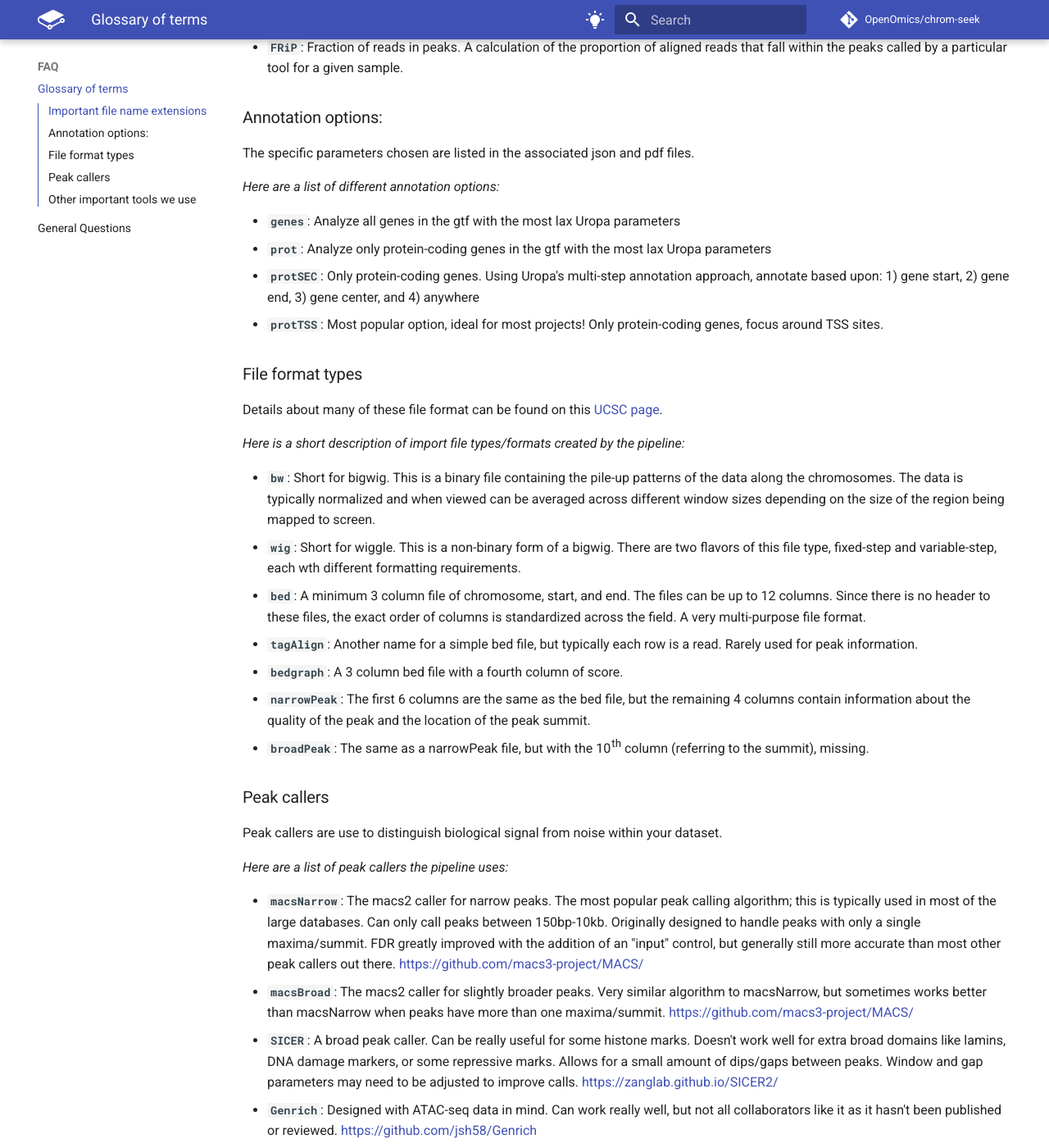
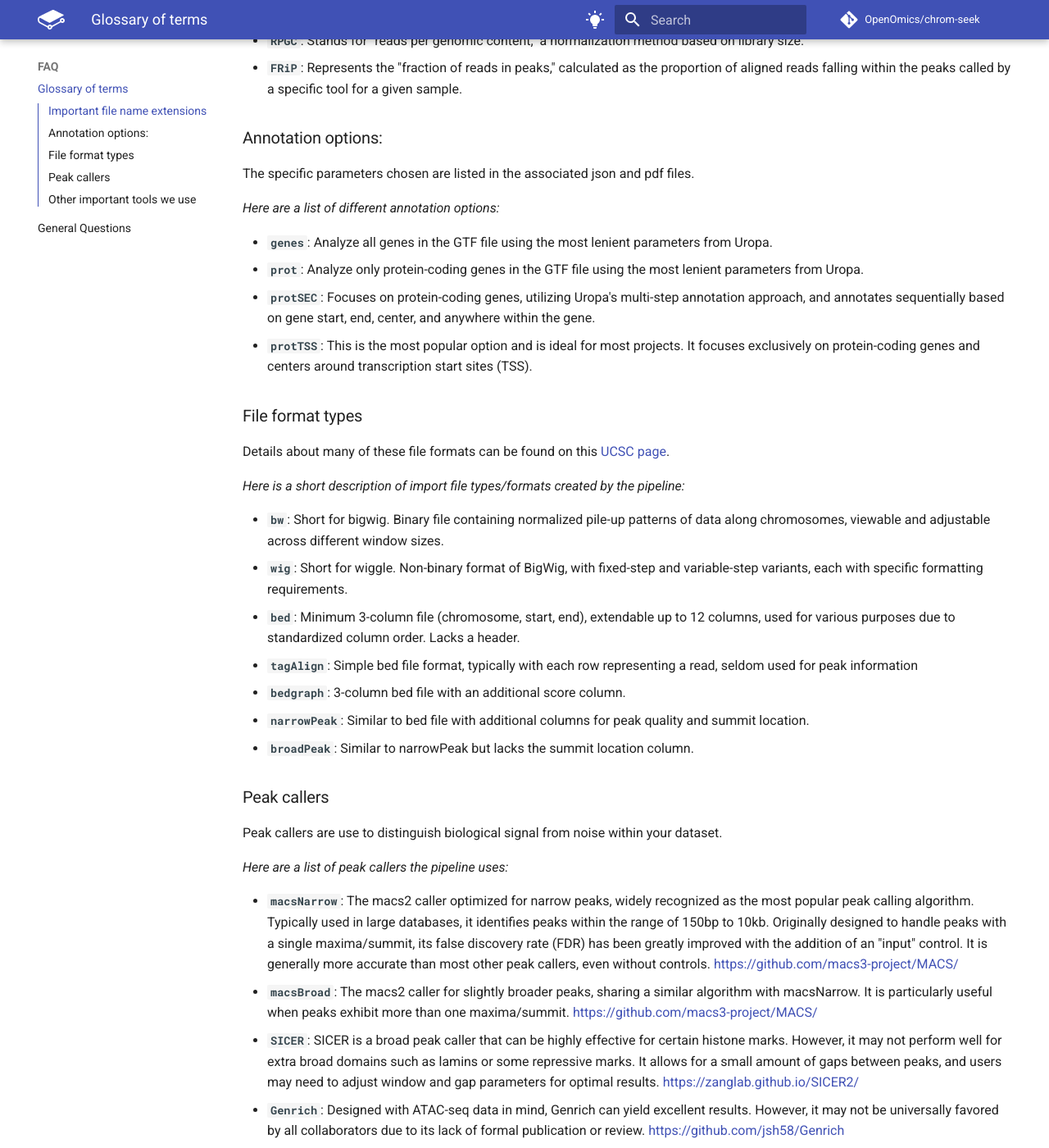
Before and after one commit to OpenOmics/chrom-seek, an MkDocs documentation site: the page built from docs/faq/glossary.md, in a window 1280 px wide and 1400 px high, scrolled down 549 px. Shown: the whole window at 82% size. Built offline with MkDocs 1.6.1 and Material for MkDocs 9.7.7, drawn with Linux system fonts in a browser that asks for light colours; comment, search, counter and statistics services are not loaded; the version menu is left out; some of the changed text lies outside the part shown.

Commit message:
Adding an updated glossary for the FAQ

```diff
--- a/docs/faq/glossary.md
+++ b/docs/faq/glossary.md
@@ -2,15 +2,15 @@
 
 ### Important file name extensions
 
- The pipeline generate a lot of output files! Many intermediate output files have a unique name or extension to denote a special meaning. In a pipeline output directory, you may see one or many files contain the same base prefix but a different set of extensions, e.g.: `sorted`, `Q5`, or `Q5DD`.
+ The pipeline generates a lot of output files! Many intermediate output files have a unique name or extension to denote a special meaning. In a pipeline output directory, you may see one or many files contain the same base prefix but a different set of extensions, e.g.: `sorted`, `Q5`, or `Q5DD`.
 
 _What do each of these file extension(s) mean?_
 
-  - **`sorted`**: The data has been sorted, but has not been filtered in any way. Note: blacklisted reads are filtered before alignment.
-  - **`Q5`**: Reads with a mapping quality below 5 have been filtered.
-  - **`Q5DD`**: Low mapping filter and deduplication (removal of PCR duplicates). For paired-end data, this means no fragments with the same exact start and end position occur more than once. For single-end data, we use a negative binomial distribution cutoff filter created by MACS.
-  - **`RPGC`**: Reads per genomic content, a method for normalizing to library size.
-  - **`FRiP`**: Fraction of reads in peaks. A calculation of the proportion of aligned reads that fall within the peaks called by a particular tool for a given sample.
+  - **`sorted`**: Indicates that the data has been sorted, but no further filtering has been applied. Note: blacklisted reads are filtered before alignment.
+  - **`Q5`**: Denotes that reads with a mapping quality below 5 have been filtered out.
+  - **`Q5DD`**: Indicates both low mapping quality filtering and deduplication (removal of PCR duplicates). For paired-end data, this means that no fragments with the same exact start and end position occur more than once. For single-end data, a negative binomial distribution cutoff filter created by MACS is used.
+  - **`RPGC`**: Stands for "reads per genomic content," a normalization method based on library size.
+  - **`FRiP`**: Represents the "fraction of reads in peaks," calculated as the proportion of aligned reads falling within the peaks called by a specific tool for a given sample.
 
 ### Annotation options:
 
@@ -18,24 +18,24 @@ The specific parameters chosen are listed in the associated json and pdf files.
 
 _Here are a list of different annotation options:_
 
-  - **`genes`**: Analyze all genes in the gtf with the most lax Uropa parameters
-  - **`prot`**: Analyze only protein-coding genes in the gtf with the most lax Uropa parameters
-  - **`protSEC`**: Only protein-coding genes. Using Uropa's multi-step annotation approach, annotate based upon: 1) gene start, 2) gene end, 3) gene center, and 4) anywhere
-  - **`protTSS`**: Most popular option, ideal for most projects! Only protein-coding genes, focus around TSS sites.
+  - **`genes`**: Analyze all genes in the GTF file using the most lenient parameters from Uropa.
+  - **`prot`**: Analyze only protein-coding genes in the GTF file using the most lenient parameters from Uropa.
+  - **`protSEC`**: Focuses on protein-coding genes, utilizing Uropa's multi-step annotation approach, and annotates sequentially based on gene start, end, center, and anywhere within the gene.
+  - **`protTSS`**: This is the most popular option and is ideal for most projects. It focuses exclusively on protein-coding genes and centers around transcription start sites (TSS).
 
 ### File format types
 
-Details about many of these file format can be found on this [UCSC page](https://genome.ucsc.edu/FAQ/FAQformat.html).
+Details about many of these file formats can be found on this [UCSC page](https://genome.ucsc.edu/FAQ/FAQformat.html).
 
 _Here is a short description of import file types/formats created by the pipeline:_
 
-  - **`bw`**: Short for bigwig. This is a binary file containing the pile-up patterns of the data along the chromosomes. The data is typically normalized and when viewed can be averaged across different window sizes depending on the size of the region being mapped to screen.
-  - **`wig`**: Short for wiggle. This is a non-binary form of a bigwig. There are two flavors of this file type, fixed-step and variable-step, each wth different formatting requirements.
-  - **`bed`**: A minimum 3 column file of chromosome, start, and end. The files can be up to 12 columns. Since there is no header to these files, the exact order of columns is standardized across the field. A very multi-purpose file format.
-  - **`tagAlign`**: Another name for a simple bed file, but typically each row is a read. Rarely used for peak information.
-  - **`bedgraph`**: A 3 column bed file with a fourth column of score.
-  - **`narrowPeak`**: The first 6 columns are the same as the bed file, but the remaining 4 columns contain information about the quality of the peak and the location of the peak summit.
-  - **`broadPeak`**: The same as a narrowPeak file, but with the 10th column (referring to the summit), missing.
+  - **`bw`**: Short for bigwig. Binary file containing normalized pile-up patterns of data along chromosomes, viewable and adjustable across different window sizes.
+  - **`wig`**: Short for wiggle. Non-binary format of BigWig, with fixed-step and variable-step variants, each with specific formatting requirements.
+  - **`bed`**: Minimum 3-column file (chromosome, start, end), extendable up to 12 columns, used for various purposes due to standardized column order. Lacks a header.
+  - **`tagAlign`**: Simple bed file format, typically with each row representing a read, seldom used for peak information
+  - **`bedgraph`**: 3-column bed file with an additional score column.
+  - **`narrowPeak`**: Similar to bed file with additional columns for peak quality and summit location.
+  - **`broadPeak`**: Similar to narrowPeak but lacks the summit location column.
 
 ### Peak callers
 
@@ -43,16 +43,16 @@ Peak callers are use to distinguish biological signal from noise within your dat
 
 _Here are a list of peak callers the pipeline uses:_
 
-  - **`macsNarrow`**: The macs2 caller for narrow peaks. The most popular peak calling algorithm; this is typically used in most of the large databases. Can only call peaks between 150bp-10kb. Originally designed to handle peaks with only a single maxima/summit. FDR greatly improved with the addition of an "input" control, but generally still more accurate than most other peak callers out there. https://github.com/macs3-project/MACS/
-  - **`macsBroad`**: The macs2 caller for slightly broader peaks. Very similar algorithm to macsNarrow, but sometimes works better than macsNarrow when peaks have more than one maxima/summit. https://github.com/macs3-project/MACS/
-  - **`SICER`**: A broad peak caller. Can be really useful for some histone marks. Doesn't work well for extra broad domains like lamins, DNA damage markers, or some repressive marks. Allows for a small amount of dips/gaps between peaks. Window and gap parameters may need to be adjusted to improve calls. https://zanglab.github.io/SICER2/
-  - **`Genrich`**: Designed with ATAC-seq data in mind. Can work really well, but not all  collaborators like it as it hasn't been published or reviewed. https://github.com/jsh58/Genrich
+  - **`macsNarrow`**: The macs2 caller optimized for narrow peaks, widely recognized as the most popular peak calling algorithm. Typically used in large databases, it identifies peaks within the range of 150bp to 10kb. Originally designed to handle peaks with a single maxima/summit, its false discovery rate (FDR) has been greatly improved with the addition of an "input" control. It is generally more accurate than most other peak callers, even without controls. https://github.com/macs3-project/MACS/
+  - **`macsBroad`**: The macs2 caller for slightly broader peaks, sharing a similar algorithm with macsNarrow. It is particularly useful when peaks exhibit more than one maxima/summit. https://github.com/macs3-project/MACS/
+  - **`SICER`**: SICER is a broad peak caller that can be highly effective for certain histone marks. However, it may not perform well for extra broad domains such as lamins or some repressive marks. It allows for a small amount of gaps between peaks, and users may need to adjust window and gap parameters for optimal results. https://zanglab.github.io/SICER2/
+  - **`Genrich`**: Designed with ATAC-seq data in mind, Genrich can yield excellent results. However, it may not be universally favored by all collaborators due to its lack of formal publication or review. https://github.com/jsh58/Genrich
 
 ### Other important tools we use
 
 _Here are a list of other important tools the pipeline uses:_
 
-  - **`Deeptools`**: Visualizations and QC. Here is a [link](https://deeptools.readthedocs.io/en/develop/index.html) to Deeptools documentation.
-  - **`DiffBind version2`**: Differential peak calling. Analysis run with Deseq2 and EdgeR. Here is a [link](https://bioconductor.org/packages/release/bioc/vignettes/DiffBind/inst/doc/DiffBind.pdf) to DiffBind's documentation.
-  - **`Uropa`**: Peak annotations. Here is a [link](https://uropa-manual.readthedocs.io/introduction.html) to Uropa's documentation.
-  - **`MEME suite`**: Motif analysis. We use MEME-ChIP for *de novo* motif calling and AME for known motif calling. Note: the Centrimo subportion of MEME-ChIP will give false results for broad peak calling tools. Here is a [link](https://meme-suite.org/meme/index.html) to MEME suite's documentation.
+  - **`Deeptools`**: This tool is employed for visualizations and quality control (QC) purposes. You can find the documentation for Deeptools at [link](https://deeptools.readthedocs.io/en/develop/index.html).
+  - **`DiffBind version2`**: Used for conducting differential peak calling analyses, this tool integrates with Deseq2 and EdgeR for analysis. Here is a [link](https://bioconductor.org/packages/release/bioc/vignettes/DiffBind/inst/doc/DiffBind.pdf) to DiffBind's documentation.
+  - **`Uropa`**: Uropa is utilized for peak annotations, providing comprehensive annotation features. Here is a [link](https://uropa-manual.readthedocs.io/introduction.html) to Uropa's documentation.
+  - **`MEME suite`**: Employed for motif analysis, the MEME suite includes MEME-ChIP for *de novo* motif discovery and AME for known motif analysis. Note that the Centrimo subcomponent of MEME-ChIP may produce inaccurate results for broad peak calling tools. Here is a [link](https://meme-suite.org/meme/index.html) to MEME suite's documentation.
```
